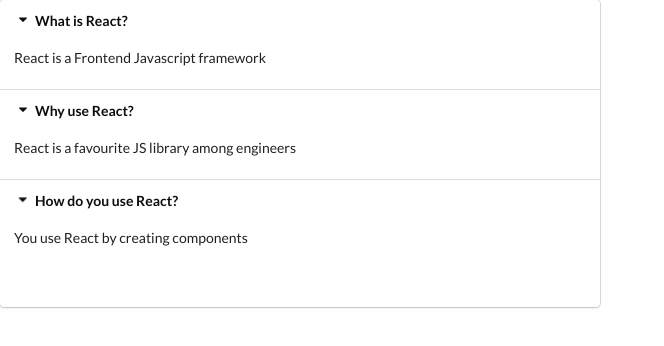
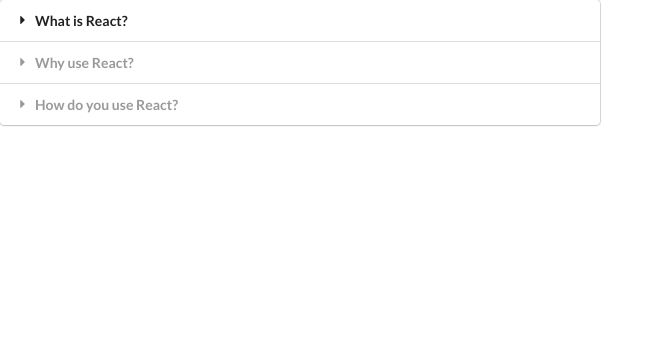
Before and after one commit to ThermoDev/Widgets, a React (Create React App) app: page / in a window 1280 px wide. Shown: the top 346 px of the page, without its empty margins (0-664 px from the left). Built offline with nearby package versions, Linux system fonts and the light colour scheme.

Commit message:
Expand Accordion
- Expand the accordion depending on activeIndex

```diff
--- a/src/components/Accordion.js
+++ b/src/components/Accordion.js
@@ -18,25 +18,22 @@
   };
 
   const renderedItems = items.map((item, index) => {
+    const active = index === activeIndex ? 'active' : '';
+
     return (
       <Fragment key={item.title}>
-        <div className="title active" onClick={() => onTitleClick(index)}>
+        <div className={`title ${active}`} onClick={() => onTitleClick(index)}>
           <i className="dropdown icon"></i>
           {item.title}
         </div>
-        <div className="content active">
+        <div className={`content ${active}`}>
           <p>{item.content}</p>
         </div>
       </Fragment>
     );
   });
 
-  return (
-    <div className="ui styled accordion">
-      {renderedItems}
-      <h1>{activeIndex}</h1>
-    </div>
-  );
+  return <div className="ui styled accordion">{renderedItems}</div>;
 };
 
 export default Accordion;
```
